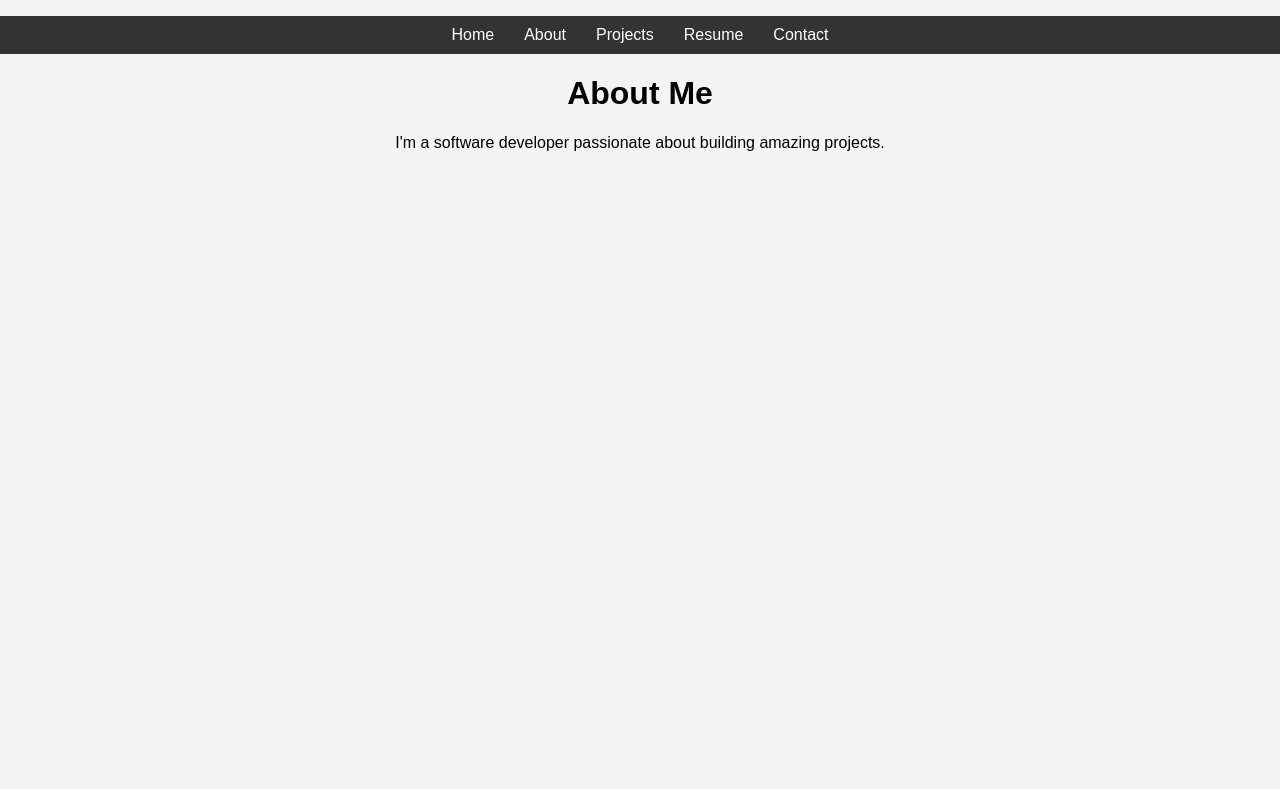
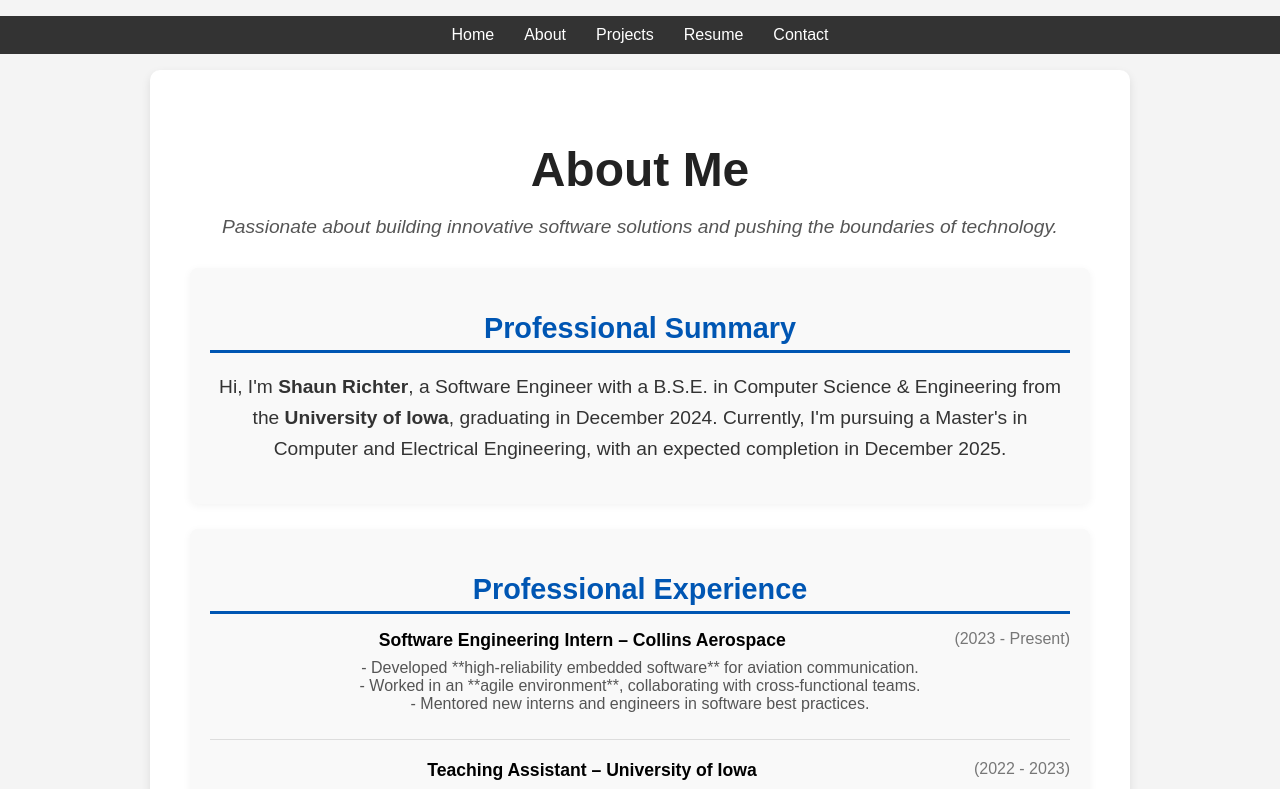
Before and after one commit to ShaunRichter/Personal-Website, a React (Create React App) app: page /about in a window 1280 px wide. Shown: the top 789 px of the page. Built offline with nearby package versions, Linux system fonts and the light colour scheme.

Commit message:
Adding about page with styling

```diff
--- a/src/pages/About.js
+++ b/src/pages/About.js
@@ -1,10 +1,55 @@
 import React from "react";
+import "../styles/About.css";
 
 const About = () => {
   return (
-    <div>
-      <h1>About Me</h1>
-      <p>I'm a software developer passionate about building amazing projects.</p>
+    <div className="about-container">
+      <div className="about-header">
+        <h1 className="about-title">About Me</h1>
+        <p className="about-subtitle">
+          Passionate about building innovative software solutions and pushing the boundaries of technology.
+        </p>
+      </div>
+
+      <div className="about-content">
+        <div className="about-card">
+          <h2 className="section-title">Professional Summary</h2>
+          <p className="about-text">
+            Hi, I'm <strong>Shaun Richter</strong>, a Software Engineer with a B.S.E. in Computer Science & Engineering from the <strong>University of Iowa</strong>, graduating in December 2024.
+            Currently, I'm pursuing a Master's in Computer and Electrical Engineering, with an expected completion in December 2025.
+          </p>
+        </div>
+
+        <div className="about-card">
+          <h2 className="section-title">Professional Experience</h2>
+          <ul className="about-list">
+            <li className="experience-item">
+              <strong>Software Engineering Intern – Collins Aerospace</strong> <span className="date">(2023 - Present)</span>
+              <p>
+                - Developed **high-reliability embedded software** for aviation communication.<br />
+                - Worked in an **agile environment**, collaborating with cross-functional teams.<br />
+                - Mentored new interns and engineers in software best practices.
+              </p>
+            </li>
+            <li className="experience-item">
+              <strong>Teaching Assistant – University of Iowa</strong> <span className="date">(2022 - 2023)</span>
+              <p>
+                - Assisted in teaching **advanced C++ programming** and object-oriented principles.<br />
+                - Conducted **office hours, graded assignments**, and provided hands-on student guidance.
+              </p>
+            </li>
+          </ul>
+        </div>
+
+        <div className="about-card">
+          <h2 className="section-title">Extracurricular Activities</h2>
+          <ul className="about-list">
+            <li><strong>Association for Computing Machinery (ACM)</strong> – Active Member (2022 - Present)</li>
+            <li><strong>American Wind Energy Association (AWEA)</strong> – Lead of Software Team (2022 - 2023)</li>
+            <li><strong>University of Iowa Intramurals</strong> – Competed in **Basketball, Pickleball, Soccer** (2021 - Present)</li>
+          </ul>
+        </div>
+      </div>
     </div>
   );
 };
--- /dev/null
+++ b/src/styles/About.css
@@ -0,0 +1,99 @@
+/* General Page Styling */
+.about-container {
+    max-width: 900px;
+    margin: auto;
+    padding: 40px;
+    background: #ffffff;
+    box-shadow: 0px 4px 10px rgba(0, 0, 0, 0.1);
+    border-radius: 10px;
+    font-family: "Arial", sans-serif;
+}
+
+/* Header Section */
+.about-header {
+    text-align: center;
+    margin-bottom: 30px;
+}
+
+.about-title {
+    font-size: 3rem;
+    font-weight: bold;
+    color: #222;
+    margin-bottom: 10px;
+}
+
+.about-subtitle {
+    font-size: 1.2rem;
+    color: #555;
+    font-style: italic;
+}
+
+/* About Content */
+.about-content {
+    display: flex;
+    flex-direction: column;
+    gap: 25px;
+}
+
+/* Card Styling */
+.about-card {
+    background: #f9f9f9;
+    padding: 20px;
+    border-radius: 8px;
+    box-shadow: 0 2px 8px rgba(0, 0, 0, 0.05);
+}
+
+.section-title {
+    font-size: 1.8rem;
+    color: #0056b3;
+    border-bottom: 3px solid #0056b3;
+    padding-bottom: 5px;
+    margin-bottom: 15px;
+}
+
+/* Text Styling */
+.about-text {
+    font-size: 1.2rem;
+    line-height: 1.6;
+    color: #333;
+}
+
+/* Experience & Activities */
+.about-list {
+    list-style-type: none;
+    padding: 0;
+}
+
+.experience-item {
+    font-size: 1.1rem;
+    margin-bottom: 20px;
+    padding-bottom: 10px;
+    border-bottom: 1px solid #ddd;
+}
+
+.experience-item p {
+    font-size: 1rem;
+    color: #555;
+    margin-top: 8px;
+}
+
+.date {
+    font-size: 1rem;
+    color: #777;
+    float: right;
+}
+
+/* Responsive Design */
+@media (max-width: 768px) {
+    .about-container {
+        padding: 20px;
+    }
+
+    .about-title {
+        font-size: 2.5rem;
+    }
+
+    .about-text {
+        font-size: 1rem;
+    }
+}
```
